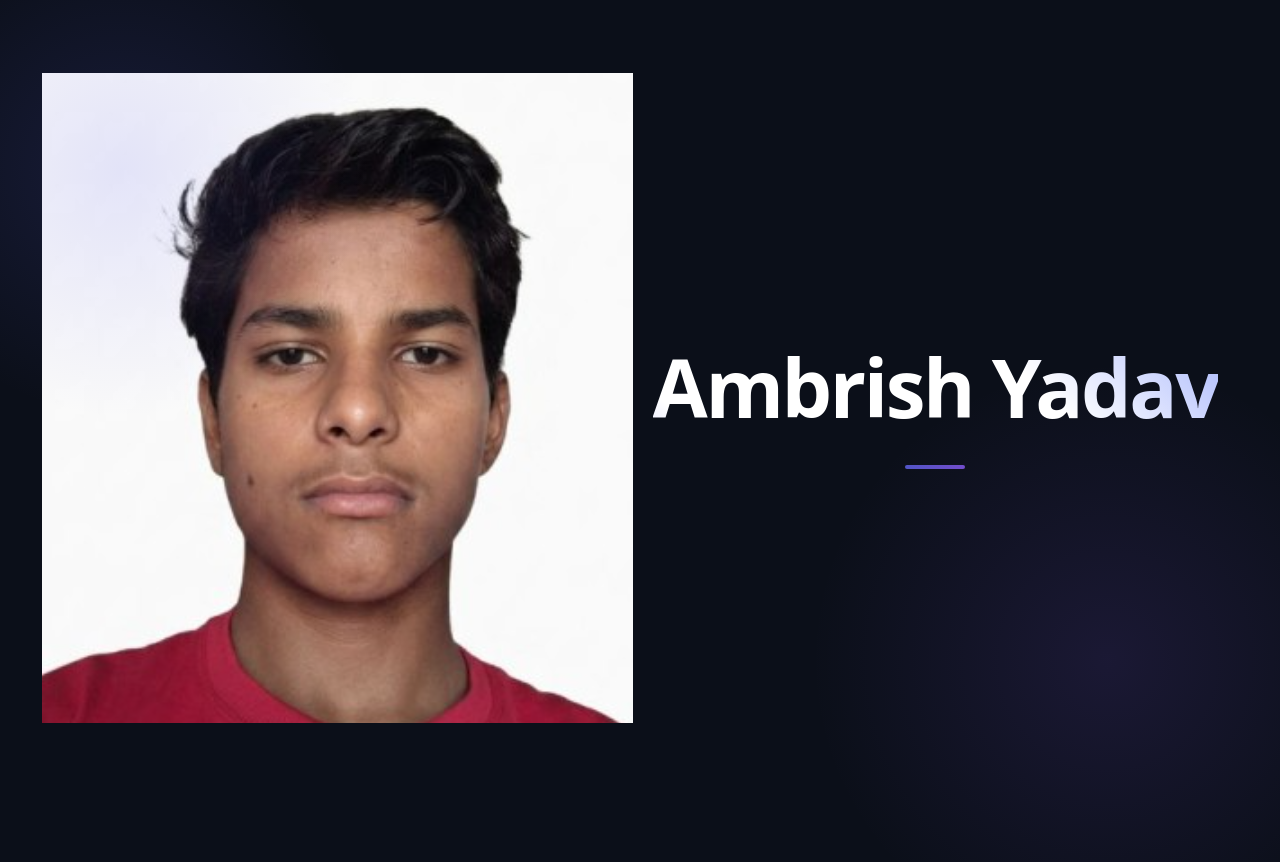
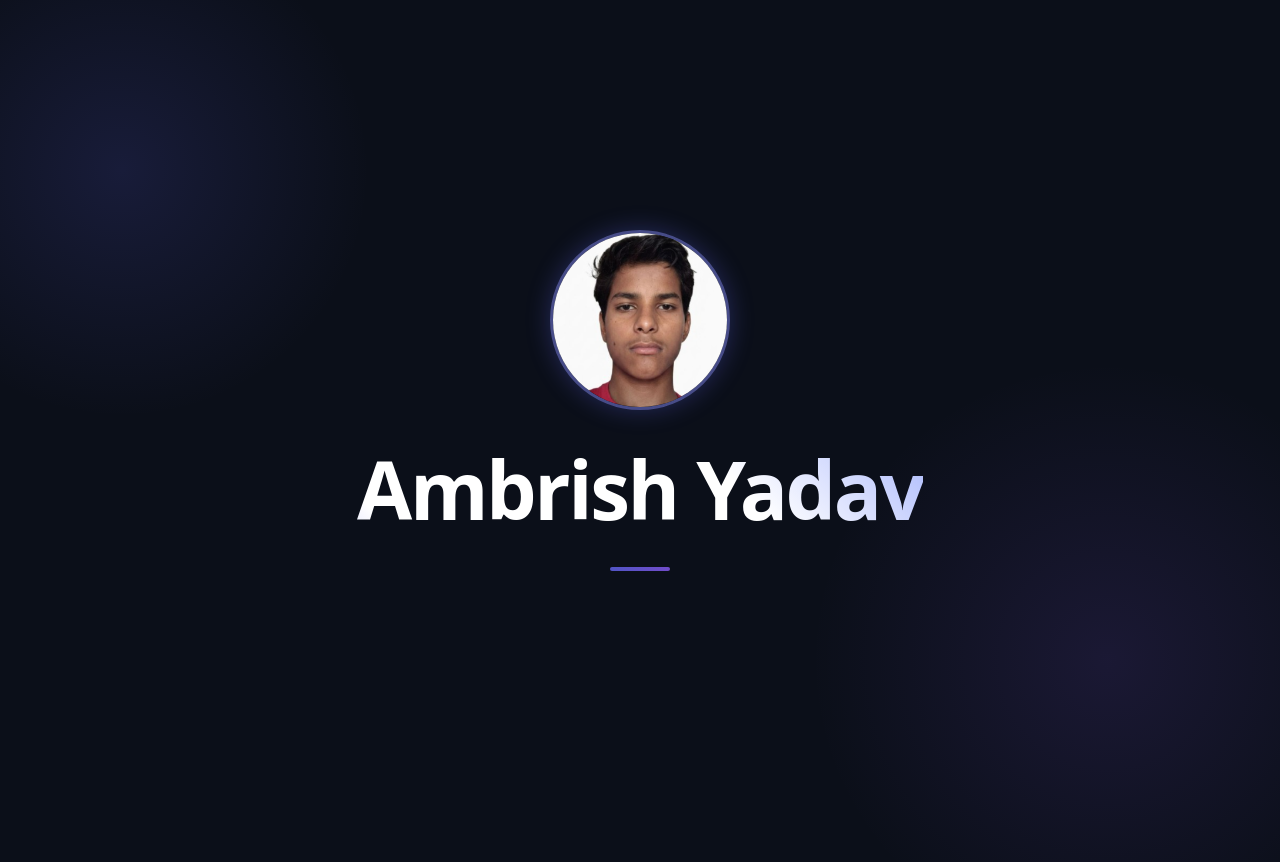
Before and after one commit to ambrish-bot/Final-web, a plain HTML site: page index.html in a window 1280 px wide. Shown: the top 862 px of the page. Drawn offline with Linux system fonts and the light colour scheme.

Commit message:
Update index.html

```diff
--- a/index.html
+++ b/index.html
@@ -49,6 +49,32 @@
             text-align: center;
             z-index: 2;
             padding: 20px;
+            display: flex;
+            flex-direction: column;
+            align-items: center;
+        }
+
+        /* Circular Profile Image Style */
+        .profile-circle {
+            width: 180px;
+            height: 180px;
+            border-radius: 50%;
+            overflow: hidden;
+            border: 3px solid rgba(131, 138, 248, 0.5);
+            box-shadow: 0 0 25px rgba(99, 102, 241, 0.3);
+            margin-bottom: 24px;
+            transition: transform 0.3s ease, border-color 0.3s ease;
+        }
+
+        .profile-circle:hover {
+            transform: scale(1.05);
+            border-color: rgba(131, 138, 248, 0.9);
+        }
+
+        .profile-circle img {
+            width: 100%;
+            height: 100%;
+            object-fit: cover;
         }
 
         h1 {
@@ -75,7 +101,7 @@
             width: 60px;
             height: 4px;
             background: linear-gradient(90deg, #6366f1, #8b5cf6);
-            margin: 24px auto 0;
+            margin-top: 24px;
             border-radius: 2px;
             opacity: 0.8;
         }
@@ -92,6 +118,11 @@
             h1 {
                 font-size: 3rem;
             }
+            .profile-circle {
+                width: 140px;
+                height: 140px;
+                margin-bottom: 16px;
+            }
             .accent-bar {
                 width: 40px;
                 height: 3px;
@@ -105,12 +136,14 @@
     <!-- Background visual elements -->
     <div class="glow"></div>
     <div class="glow-2"></div>
+
+    <!-- Main Content -->
+    <div class="container">
         <!-- Profile Image Container -->
         <div class="profile-circle">
             <img src="Screenshot_2026_0612_110531.png" alt="Ambrish Yadav">
         </div>
-    <!-- Main Content -->
-    <div class="container">
+
         <h1>Ambrish Yadav</h1>
         <div class="accent-bar"></div>
     </div>
```
